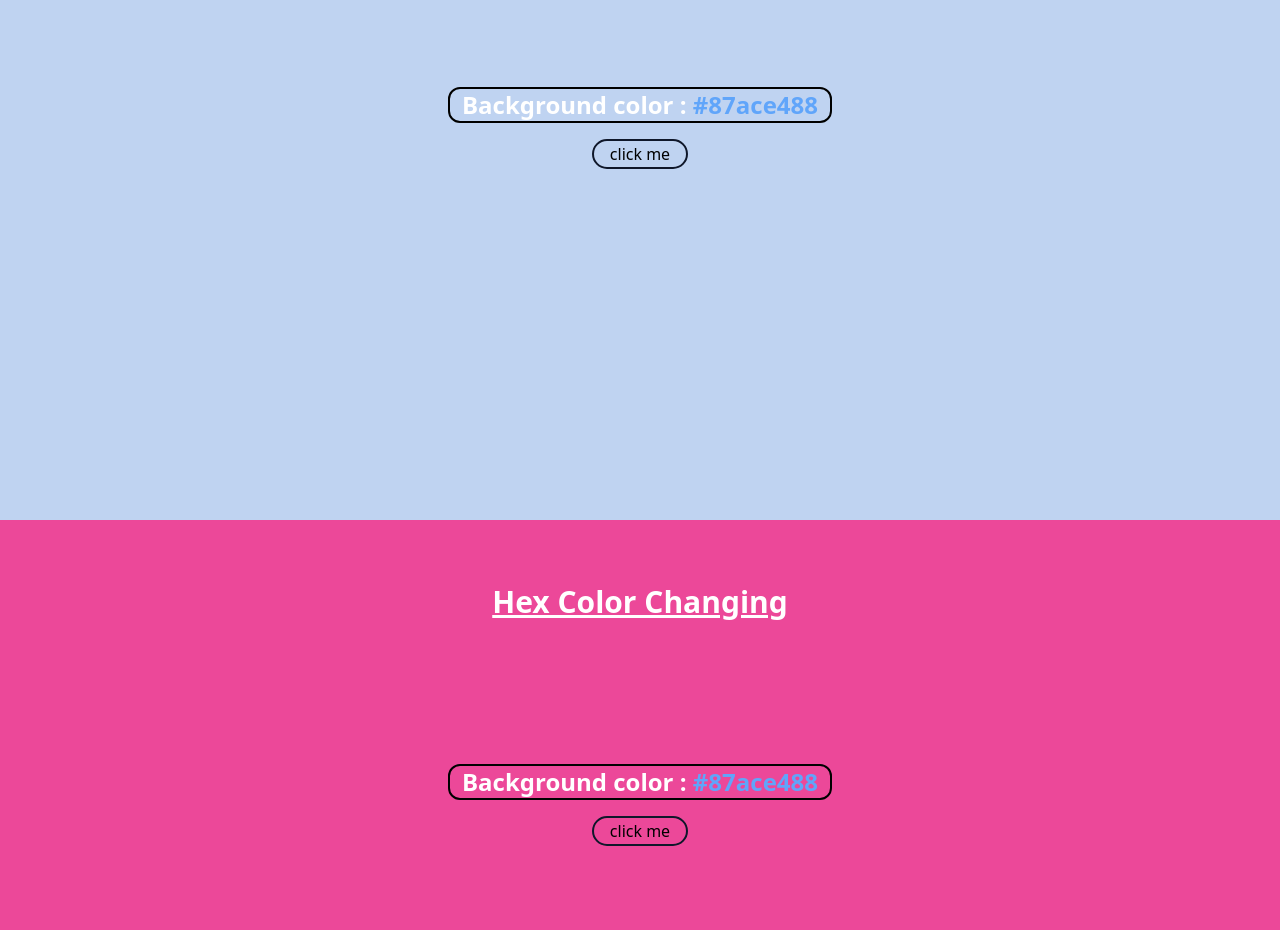
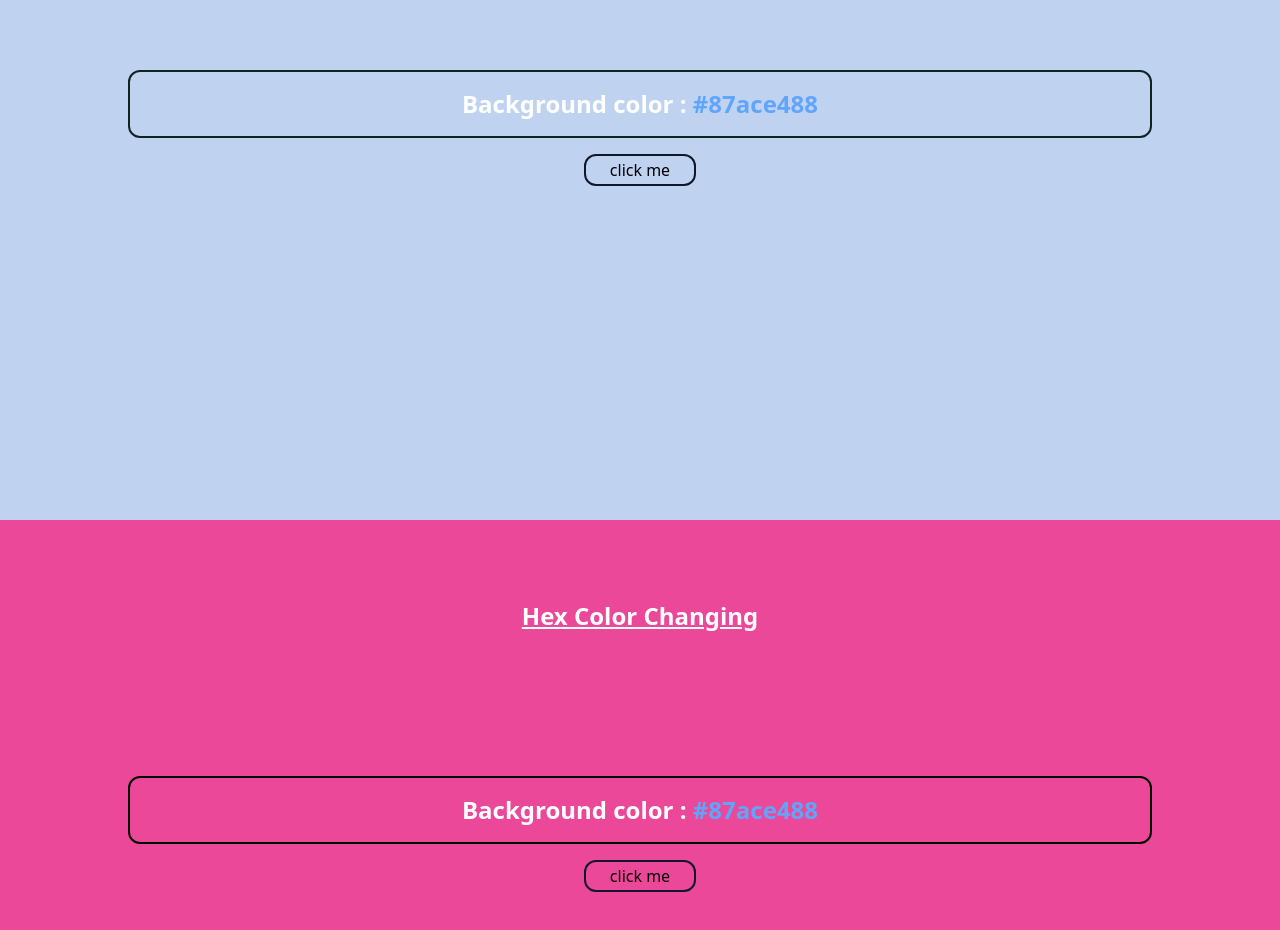
Before and after one commit to abdulsamad2003/r-c-g, a website: page index.html in a window 1280 px wide. Shown: the part 280-1210 px from the top of the page. Drawn offline with nearby package versions, Linux system fonts and the light colour scheme.

Commit message:
Update index.html

```diff
--- a/index.html
+++ b/index.html
@@ -19,7 +19,7 @@
     </nav>
     <section id="main-section" class="bg-[#87ace488] h-[100vh] w-[100%]">
       <div class="heading text-center py-24">
-        <h1 class="text-white font-extrabold underline text-2xl">
+        <h1 class="text-white font-extrabold underline text-xl md:text-2xl">
           Simple Color Changing
         </h1>
       </div>
@@ -27,7 +27,7 @@
       <div
         class="btn mx-auto w-[100%] my text-center absolute top-[50%] translate-y-[-50%]"
       >
-        <div class="border-2 border-black w-[30%] mx-auto my-4 rounded-xl">
+        <div class="border-2 border-[#122] w-[80%] mx-auto my-4 rounded-xl py-4">
           <h1 class="text-2xl font-semibold text-white">
             Background color :
             <span class="color text-blue-400 font-bold text-2xl"
@@ -36,7 +36,7 @@
           </h1>
         </div>
         <button
-          class="border-2 border-slate-900 py-px px-4 rounded-2xl"
+          class="border-2 border-slate-900 py-[2px] px-6 rounded-xl"
           id="btn"
         >
           click me
@@ -51,12 +51,12 @@
       class="hex bg-pink-500 w-[100%] h-[100vh] text-center space-y-36 py-16"
     >
       <div class="heading">
-        <h1 class="text-white font-extrabold underline text-3xl">
+        <h1 class="text-white font-extrabold underline text-xl sm:text-2xl mt-4" >
           Hex Color Changing
         </h1>
       </div>
       <div class="btn mx-auto my text-center my-auto">
-        <div class="border-2 border-black w-[30%] mx-auto my-4 rounded-xl">
+        <div class="border-2 border-black w-[80%] mx-auto my-4 rounded-xl py-4">
           <h1 class="text-2xl font-semibold text-white">
             Background color :
             <span class="hex-color text-blue-400 font-bold text-2xl"
@@ -65,7 +65,7 @@
           </h1>
         </div>
         <button
-          class="border-2 border-slate-900 py-px px-4 rounded-2xl"
+          class="border-2 border-slate-900 py-[2px] px-6 rounded-xl"
           id="hex-btn"
         >
           click me
```
